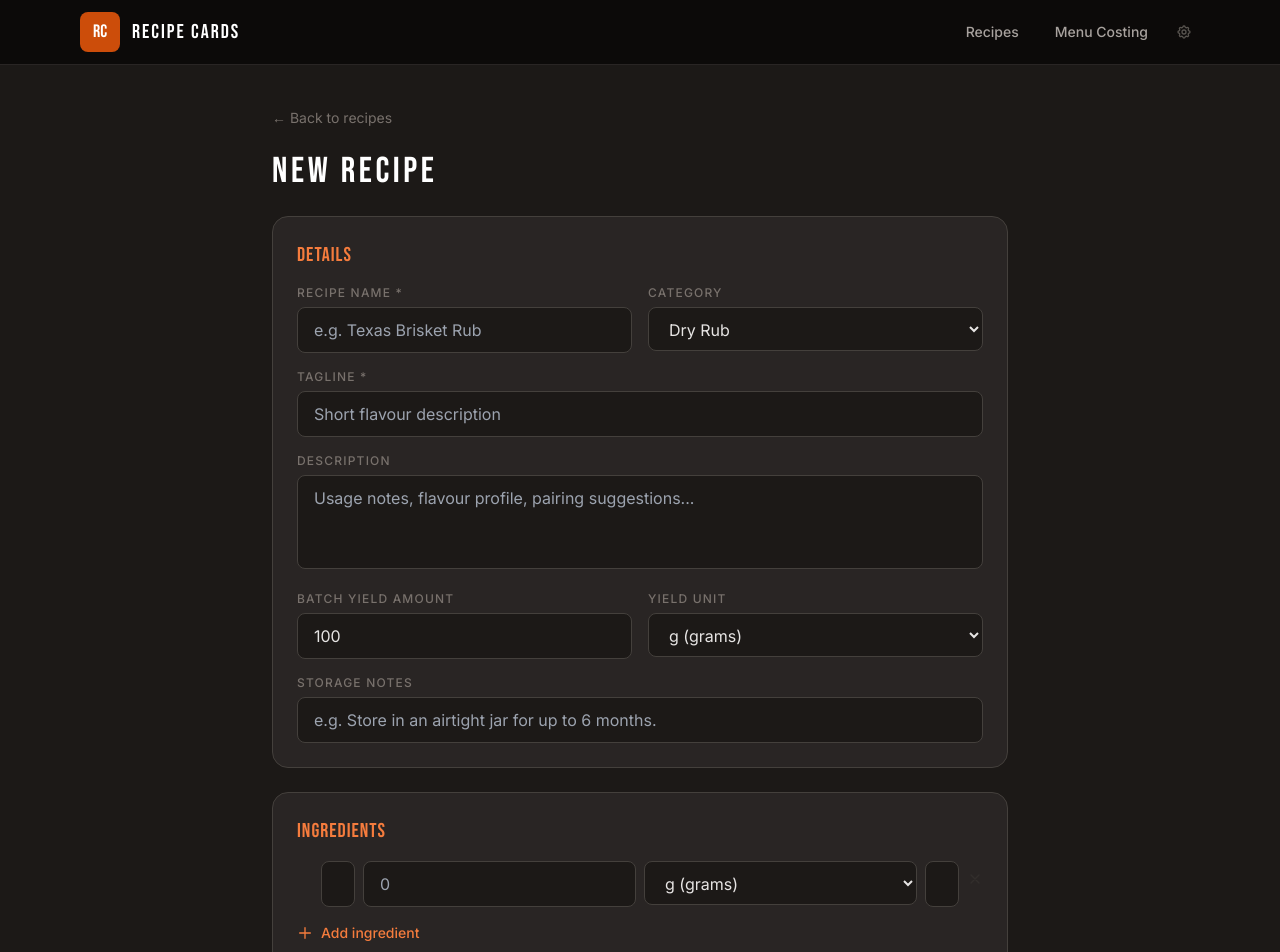
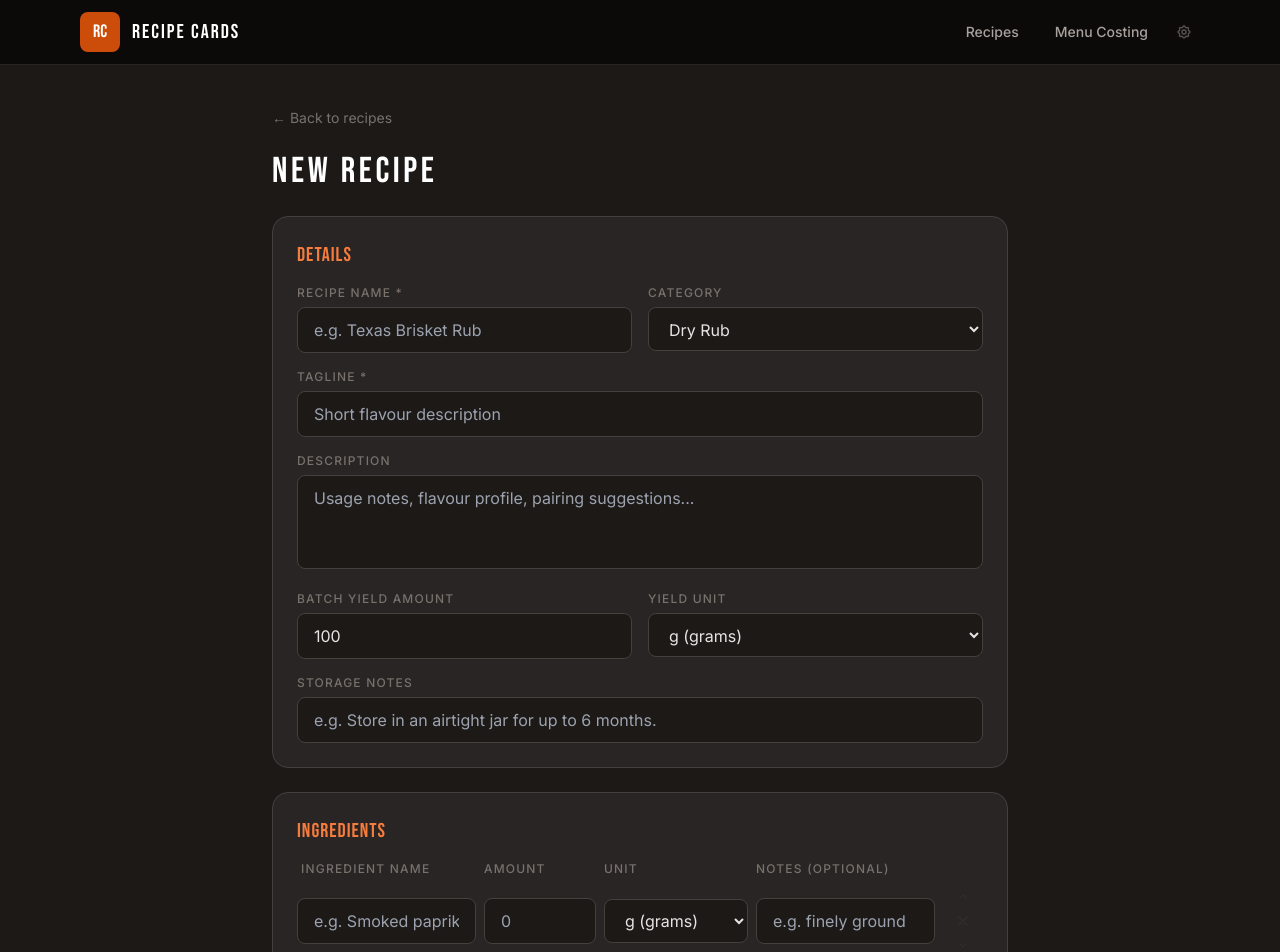
Before and after one commit to rekirky/receipe-cards, a React (Vite) app: page /recipe/new in a window 1280 px wide. Shown: the top 952 px of the page. Built offline with nearby package versions, Linux system fonts and the light colour scheme; what @react-pdf/renderer would draw is missing.

Commit message:
bug fixes - create pdf & recipe entry
allow pdf export to work on recipe cards

fix input boxes for ingredients

```diff
--- a/src/components/costing/CostingPdfDocument.tsx
+++ b/src/components/costing/CostingPdfDocument.tsx
@@ -6,8 +6,8 @@ import { formatCurrency, formatUnit } from '../../utils/units'
 Font.register({
   family: 'Inter',
   fonts: [
-    { src: 'https://fonts.gstatic.com/s/inter/v13/UcCO3FwrK3iLTeHuS_fvQtMwCp50KnMw2boKoduKmMEVuLyfAZ9hiJ-Ek-_EeA.woff2' },
-    { src: 'https://fonts.gstatic.com/s/inter/v13/UcCO3FwrK3iLTeHuS_fvQtMwCp50KnMw2boKoduKmMEVuI6fAZ9hiJ-Ek-_EeA.woff2', fontWeight: 700 },
+    { src: 'https://fonts.gstatic.com/s/inter/v13/UcCO3FwrK3iLTeHuS_fvQtMwCp50KnMw2boKoduKmMEVuLyfAZ9hiA.ttf' },
+    { src: 'https://fonts.gstatic.com/s/inter/v13/UcCO3FwrK3iLTeHuS_fvQtMwCp50KnMw2boKoduKmMEVuI6fAZ9hiA.ttf', fontWeight: 700 },
   ],
 })
 
--- a/src/components/recipe/RecipeCardPDF.tsx
+++ b/src/components/recipe/RecipeCardPDF.tsx
@@ -4,8 +4,8 @@ import type { Recipe } from '../../types'
 Font.register({
   family: 'Inter',
   fonts: [
-    { src: 'https://fonts.gstatic.com/s/inter/v13/UcCO3FwrK3iLTeHuS_fvQtMwCp50KnMw2boKoduKmMEVuLyfAZ9hiJ-Ek-_EeA.woff2' },
-    { src: 'https://fonts.gstatic.com/s/inter/v13/UcCO3FwrK3iLTeHuS_fvQtMwCp50KnMw2boKoduKmMEVuI6fAZ9hiJ-Ek-_EeA.woff2', fontWeight: 700 },
+    { src: 'https://fonts.gstatic.com/s/inter/v13/UcCO3FwrK3iLTeHuS_fvQtMwCp50KnMw2boKoduKmMEVuLyfAZ9hiA.ttf' },
+    { src: 'https://fonts.gstatic.com/s/inter/v13/UcCO3FwrK3iLTeHuS_fvQtMwCp50KnMw2boKoduKmMEVuI6fAZ9hiA.ttf', fontWeight: 700 },
   ],
 })
 
--- a/src/pages/RecipeEditor.tsx
+++ b/src/pages/RecipeEditor.tsx
@@ -233,39 +233,27 @@ export default function RecipeEditor() {
           <h2 className="font-display text-xl text-ember-400 tracking-wider mb-4">INGREDIENTS</h2>
           {errors.ingredients && <p className={`${errorClass} mb-3`}>{errors.ingredients}</p>}
 
-          <div className="space-y-2 mb-4">
-            {ingredients.map((ing, idx) => (
-              <div key={ing._key} className="flex items-start gap-2 group">
-                {/* Reorder */}
-                <div className="flex flex-col gap-0.5 pt-2.5 shrink-0 opacity-0 group-hover:opacity-100 transition-opacity">
-                  <button
-                    onClick={() => moveIngredient(ing._key, -1)}
-                    disabled={idx === 0}
-                    className="text-charcoal-500 hover:text-charcoal-300 disabled:opacity-20 p-0.5"
-                    aria-label="Move up"
-                  >
-                    <svg className="w-3 h-3" fill="none" viewBox="0 0 24 24" stroke="currentColor"><path strokeLinecap="round" strokeLinejoin="round" strokeWidth={2} d="M5 15l7-7 7 7" /></svg>
-                  </button>
-                  <button
-                    onClick={() => moveIngredient(ing._key, 1)}
-                    disabled={idx === ingredients.length - 1}
-                    className="text-charcoal-500 hover:text-charcoal-300 disabled:opacity-20 p-0.5"
-                    aria-label="Move down"
-                  >
-                    <svg className="w-3 h-3" fill="none" viewBox="0 0 24 24" stroke="currentColor"><path strokeLinecap="round" strokeLinejoin="round" strokeWidth={2} d="M19 9l-7 7-7-7" /></svg>
-                  </button>
+          {/* Column headers */}
+          <div className="hidden sm:grid sm:grid-cols-[1fr_7rem_9rem_1fr_2.5rem] gap-2 mb-1 px-1">
+            <span className={labelClass}>Ingredient Name</span>
+            <span className={labelClass}>Amount</span>
+            <span className={labelClass}>Unit</span>
+            <span className={labelClass}>Notes (optional)</span>
+            <span />
           </div>
 
-                {/* Ingredient name */}
+          <div className="space-y-3 mb-4">
+            {ingredients.map((ing, idx) => (
+              <div key={ing._key} className="group">
+                {/* Desktop: single grid row */}
+                <div className="hidden sm:grid sm:grid-cols-[1fr_7rem_9rem_1fr_2.5rem] gap-2 items-center">
                   <input
                     type="text"
-                  placeholder="Ingredient name"
+                    placeholder="e.g. Smoked paprika"
                     value={ing.name}
                     onChange={(e) => updateIngredient(ing._key, 'name', e.target.value)}
-                  className={`${inputClass} flex-1`}
+                    className={inputClass}
                   />
-
-                {/* Amount */}
                   <input
                     type="number"
                     placeholder="0"
@@ -273,38 +261,67 @@ export default function RecipeEditor() {
                     step="any"
                     value={ing.amount || ''}
                     onChange={(e) => updateIngredient(ing._key, 'amount', parseFloat(e.target.value) || 0)}
-                  className={`${inputClass} w-24`}
+                    className={inputClass}
                   />
-
-                {/* Unit */}
                   <select
                     value={ing.unit}
                     onChange={(e) => updateIngredient(ing._key, 'unit', e.target.value as WeightUnit)}
-                  className={`${inputClass} w-28`}
+                    className={inputClass}
                   >
                     {UNIT_OPTIONS.map((u) => (
                       <option key={u.value} value={u.value}>{u.label}</option>
                     ))}
                   </select>
-
-                {/* Notes */}
                   <input
                     type="text"
-                  placeholder="Notes (optional)"
+                    placeholder="e.g. finely ground"
                     value={ing.notes ?? ''}
                     onChange={(e) => updateIngredient(ing._key, 'notes', e.target.value)}
-                  className={`${inputClass} flex-1`}
+                    className={inputClass}
                   />
-
-                {/* Remove */}
-                <button
-                  onClick={() => removeIngredient(ing._key)}
-                  disabled={ingredients.length === 1}
-                  className="mt-2.5 text-charcoal-500 hover:text-red-400 disabled:opacity-20 transition-colors shrink-0"
-                  aria-label="Remove ingredient"
-                >
+                  <div className="flex flex-col items-center gap-0.5">
+                    <button onClick={() => moveIngredient(ing._key, -1)} disabled={idx === 0} className="text-charcoal-500 hover:text-charcoal-300 disabled:opacity-20 p-1" aria-label="Move up">
+                      <svg className="w-3 h-3" fill="none" viewBox="0 0 24 24" stroke="currentColor"><path strokeLinecap="round" strokeLinejoin="round" strokeWidth={2} d="M5 15l7-7 7 7" /></svg>
+                    </button>
+                    <button onClick={() => removeIngredient(ing._key)} disabled={ingredients.length === 1} className="text-charcoal-500 hover:text-red-400 disabled:opacity-20 transition-colors p-1" aria-label="Remove ingredient">
                       <svg className="w-4 h-4" fill="none" viewBox="0 0 24 24" stroke="currentColor"><path strokeLinecap="round" strokeLinejoin="round" strokeWidth={2} d="M6 18L18 6M6 6l12 12" /></svg>
                     </button>
+                    <button onClick={() => moveIngredient(ing._key, 1)} disabled={idx === ingredients.length - 1} className="text-charcoal-500 hover:text-charcoal-300 disabled:opacity-20 p-1" aria-label="Move down">
+                      <svg className="w-3 h-3" fill="none" viewBox="0 0 24 24" stroke="currentColor"><path strokeLinecap="round" strokeLinejoin="round" strokeWidth={2} d="M19 9l-7 7-7-7" /></svg>
+                    </button>
+                  </div>
+                </div>
+
+                {/* Mobile: stacked layout */}
+                <div className="sm:hidden bg-charcoal-800 rounded-xl p-3 space-y-2 border border-charcoal-600">
+                  <div>
+                    <label className={labelClass}>Ingredient Name</label>
+                    <input type="text" placeholder="e.g. Smoked paprika" value={ing.name} onChange={(e) => updateIngredient(ing._key, 'name', e.target.value)} className={inputClass} />
+                  </div>
+                  <div className="grid grid-cols-2 gap-2">
+                    <div>
+                      <label className={labelClass}>Amount</label>
+                      <input type="number" placeholder="0" min="0" step="any" value={ing.amount || ''} onChange={(e) => updateIngredient(ing._key, 'amount', parseFloat(e.target.value) || 0)} className={inputClass} />
+                    </div>
+                    <div>
+                      <label className={labelClass}>Unit</label>
+                      <select value={ing.unit} onChange={(e) => updateIngredient(ing._key, 'unit', e.target.value as WeightUnit)} className={inputClass}>
+                        {UNIT_OPTIONS.map((u) => <option key={u.value} value={u.value}>{u.label}</option>)}
+                      </select>
+                    </div>
+                  </div>
+                  <div>
+                    <label className={labelClass}>Notes (optional)</label>
+                    <input type="text" placeholder="e.g. finely ground" value={ing.notes ?? ''} onChange={(e) => updateIngredient(ing._key, 'notes', e.target.value)} className={inputClass} />
+                  </div>
+                  <div className="flex justify-between items-center pt-1">
+                    <div className="flex gap-2">
+                      <button onClick={() => moveIngredient(ing._key, -1)} disabled={idx === 0} className="text-xs text-charcoal-400 hover:text-charcoal-200 disabled:opacity-20 px-2 py-1 rounded bg-charcoal-700">↑ Up</button>
+                      <button onClick={() => moveIngredient(ing._key, 1)} disabled={idx === ingredients.length - 1} className="text-xs text-charcoal-400 hover:text-charcoal-200 disabled:opacity-20 px-2 py-1 rounded bg-charcoal-700">↓ Down</button>
+                    </div>
+                    <button onClick={() => removeIngredient(ing._key)} disabled={ingredients.length === 1} className="text-xs text-red-400 hover:text-red-300 disabled:opacity-20 px-2 py-1 rounded bg-charcoal-700">Remove</button>
+                  </div>
+                </div>
               </div>
             ))}
           </div>
```
Also changed, not shown: 5 other files (tests, documents, lock files or other folders). Lines whose indentation alone changed are shown as unchanged.
